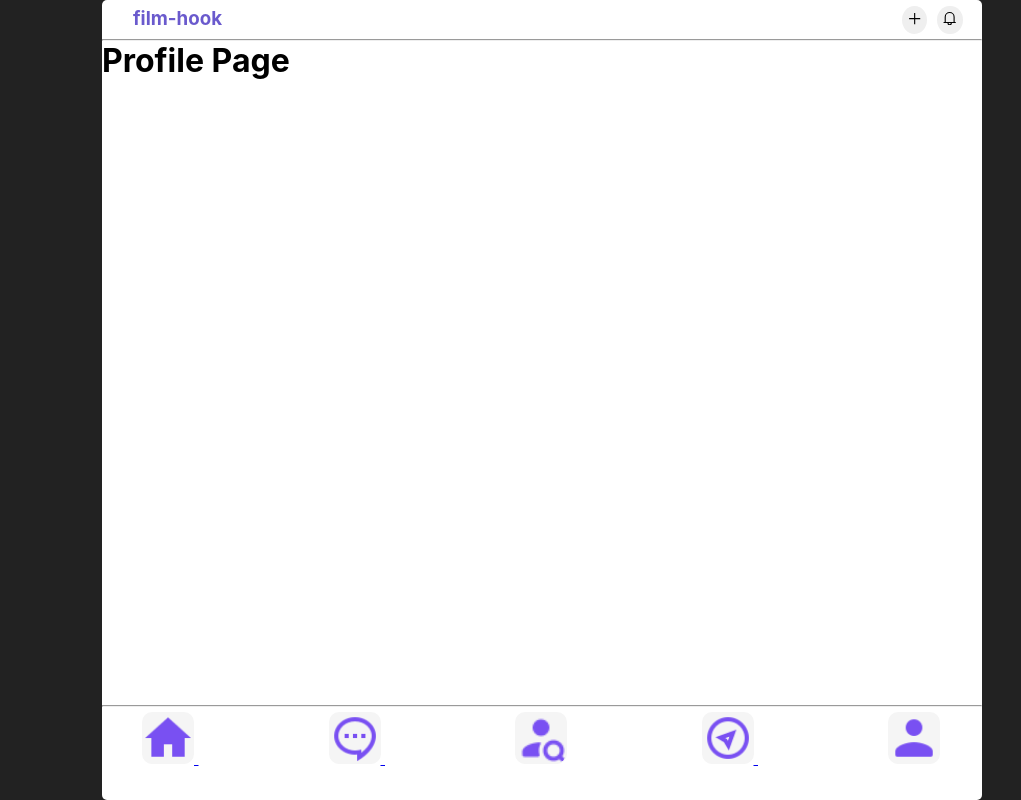
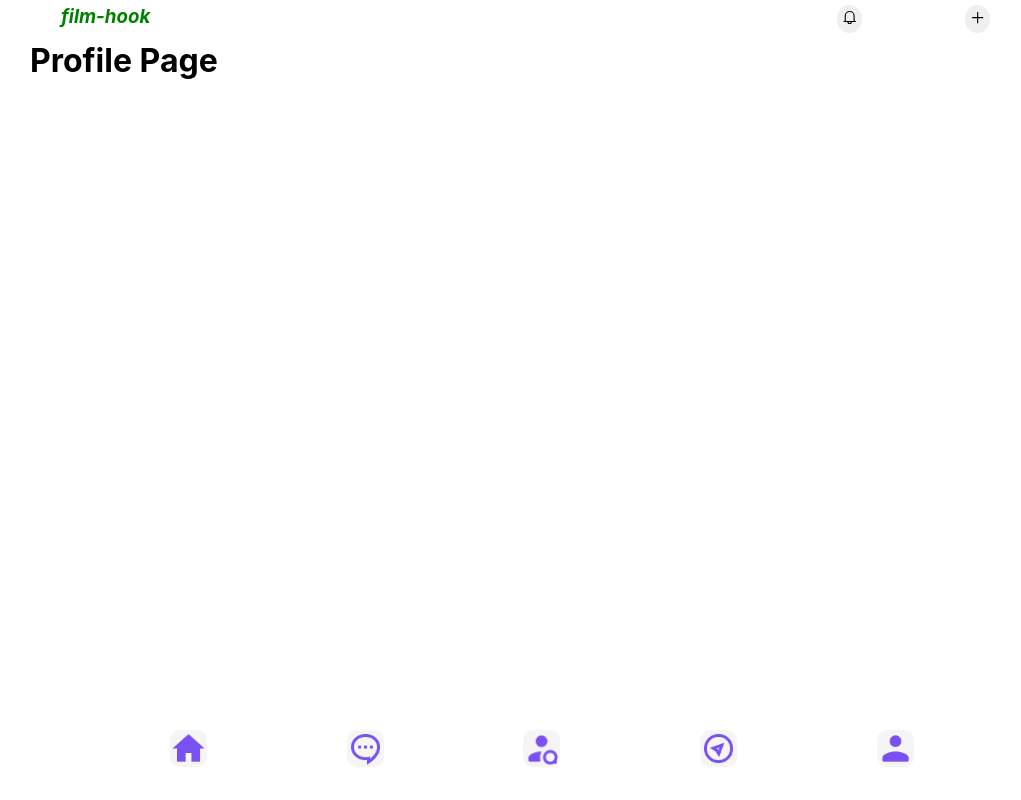
Before and after one commit to hariharan1212/prithivi, a React (Create React App) app: page /profile in a window 1280 px wide. Shown: the whole page, without its empty margins (98-1119 px from the left). Built offline with nearby package versions, Linux system fonts and the light colour scheme.

Commit message:
code modified

```diff
--- a/public/index.html
+++ b/public/index.html
@@ -9,35 +9,10 @@
       name="description"
       content="Web site created using create-react-app"
     />
-    <link rel="apple-touch-icon" href="%PUBLIC_URL%/logo192.png" />
-    <!--
-      manifest.json provides metadata used when your web app is installed on a
-      user's mobile device or desktop. See https://developers.google.com/web/fundamentals/web-app-manifest/
-    -->
-    <link rel="manifest" href="%PUBLIC_URL%/manifest.json" />
-    <!--
-      Notice the use of %PUBLIC_URL% in the tags above.
-      It will be replaced with the URL of the `public` folder during the build.
-      Only files inside the `public` folder can be referenced from the HTML.
-
-      Unlike "/favicon.ico" or "favicon.ico", "%PUBLIC_URL%/favicon.ico" will
-      work correctly both with client-side routing and a non-root public URL.
-      Learn how to configure a non-root public URL by running `npm run build`.
-    -->
     <title>React App</title>
   </head>
   <body>
     <noscript>You need to enable JavaScript to run this app.</noscript>
     <div id="root"></div>
-    <!--
-      This HTML file is a template.
-      If you open it directly in the browser, you will see an empty page.
-
-      You can add webfonts, meta tags, or analytics to this file.
-      The build step will place the bundled scripts into the <body> tag.
-
-      To begin the development, run `npm start` or `yarn start`.
-      To create a production bundle, use `npm run build` or `yarn build`.
-    -->
   </body>
 </html>
--- a/src/App.css
+++ b/src/App.css
@@ -3,78 +3,143 @@
   margin: 0;
 }
 
-body{
-  background: #222;
-}
-/* ---------------------------------------------------------------------------------------*/
+
+@media only screen and (max-width:425px) {
+
 .appContainer{
-  width: auto;
+  width: 100%;
   height: 100vh;
-  margin-left: 200px;
-  margin-right: 200px;
   background-color: #fff;
   border-radius: 5px;
   overflow: hidden;
 }
 /* ---------------------------------------------------------------------------------------*/
+
 .appPage{
-  width: auto;
-  height: 88%;
+  width: 100%;
+  height: 90%;
 }
 .appPage_nav{
-  height: auto;
-  margin: 1px 1px 5px 1px;
+  height: 35px;
+  margin: 1px 1px 1px 1px;
 }
 .appPage_nav h3{
-  margin: 0 0 0 30px;
-  color: slateblue;
+ margin-left: 30px;
+ margin-top: 5px;
+ color: green;
+ font-style: italic;
 }
 .appPage_nav  button{
-  padding:6px;
+ padding: 6px;
+ margin-top: 5px;
  border-radius: 50%;
  border: none;
-  margin-top: 5px;
  cursor: pointer;
-  color: steelblue;
 }
-.appPage_nav h3 span:first-child {
-  margin: 0 0 0 680px;
+.appPage_nav .appPage_nav_btn1{
+   position: absolute;
+   top: 0;
+   right: 70px;
  }
-
-.appPage_nav h3 span:last-child {
- margin: 0 0 0 10px;
+ .appPage_nav .appPage_nav_btn2{
+  position: absolute;
+  top: 0;
+  right: 30px;
 }
 /* ---------------------------------------------------------------------------------------*/
+
 .appPage_route {
   width: auto;
-  height: 490px;
+  height: 425px;
   overflow: auto;
 }
 /* ---------------------------------------------------------------------------------------*/
+
 .appIcons{
-  width: auto;
-  height: auto;
+  width: 100%;
+  height: 10%;
+  display: flex;
+ justify-content: space-evenly;
 }
-.appIcons span img{
+.appIcons img{
+ width: 35px;
+ background: whitesmoke;
  padding: 1px;
-  width: 50px;
-  margin-left: 40px;
  margin-top: 5px;
  border-radius: 10px;
-  background: whitesmoke;
-  color: rosybrown;
+}
+}
+
+/* ---------------------------------------------------------------------------------------*/
+
+
+@media only screen and (max-width:2600px) and (min-width:426px) {
+
+  .appContainer{
+    width: 80%;
+    height: 100vh;
+    background-color: #fff;
+    border-radius: 5px;
+    overflow: hidden;
+    margin-left: 10%;
+    margin-right: 10%;
+  }
+
+ /* ---------------------------------------------------------------------------------------*/
+
+  .appPage{
+    width: 100%;
+    height: 90%;
+
+  }
+  .appPage_nav{
+    height: 35px;
+    margin: 1px 1px 1px 1px;
+
+  }
+  .appPage_nav h3{
+    margin-left: 30px;
+    margin-top: 5px;
+    color: green;
+    font-style: italic;
+   }
+   .appPage_nav  button{
+    padding: 6px;
+    margin-top: 5px;
+    border-radius: 50%;
+    border: none;
     cursor: pointer;
    }
-.appIcons span:nth-child(2){
-  margin-left: 90px;
+   .appPage_nav .appPage_nav_btn1{
+    position: absolute;
+    top: 0;
+    right: 15%;
   }
-.appIcons span:nth-child(3){
-  margin-left: 90px;
+  .appPage_nav .appPage_nav_btn2{
+    position: absolute;
+    top: 0;
+    right: 25%;
   }
-.appIcons span:nth-child(4){
-  margin-left: 90px;
+
+  .appPage_route {
+    width: auto;
+    height: 92%;
+    overflow: auto;
   }
-.appIcons span:nth-child(5){
-  margin-left: 90px;
+
+ /* ---------------------------------------------------------------------------------------*/
+
+  .appIcons{
+    width: 100%;
+    height: 10%;
+    display: flex;
+   justify-content: space-evenly;
   }
-/* ---------------------------------------------------------------------------------------*/
+  .appIcons img{
+   width: 35px;
+   background: whitesmoke;
+   padding: 1px;
+   margin-top: 5px;
+   border-radius: 10px;
+  }
+}
--- a/src/App.js
+++ b/src/App.js
@@ -14,13 +14,12 @@ export default function App() {
   return (
     <>
     <div className="appContainer">
-       <div className="appPage">
+      <div className="appPage">
         <div className="appPage_nav">
-          <h3>film-hook
-             <span><button><GrAdd/></button></span>
-             <span><button><GrNotification/></button></span>
-          </h3>
-        </div> <hr />
+          <h3>film-hook   </h3>
+             <span className="appPage_nav_btn1"><button><GrAdd/></button></span>
+             <span className="appPage_nav_btn2"><button><GrNotification/></button></span>
+        </div>
 
         <div className="appPage_route">
               <Routes>
@@ -31,15 +30,15 @@ export default function App() {
                     <Route path="/profile" element={<Profile/>} />
               </Routes>
         </div>
-       </div> <hr/>
+       </div>
 
        <div className="appIcons">
-          <span> <Link to={"/"}><img src="./images/home.png" alt=''/> </Link> </span>
-          <span> <Link to={"/chat"}><img src="./images/chat.png" alt=''/> </Link> </span>
-          <span> <Link to={"/searchclint"}><img src="./images/personSearch.png" alt=''/></Link> </span>
-          <span> <Link to={"/navigation"}><img src="./images/navigation.png" alt=''/> </Link> </span>
-          <span> <Link to={"/profile"}><img src="./images/userprofile.png" alt=''/> </Link> </span>
-       </div>
+          <Link to={"/"} ><img src="./images/home.png" alt='' /></Link>
+          <Link to={"/chat"}><img src="./images/chat.png" alt=''/></Link>
+          <Link to={"/searchclint"}><img src="./images/personSearch.png" alt=''/></Link>
+          <Link to={"/navigation"}><img src="./images/navigation.png" alt=''/></Link>
+          <Link to={"/profile"}><img src="./images/userprofile.png" alt=''/></Link>
+      </div>
     </div>
     </>
   );
--- a/src/index.js
+++ b/src/index.js
@@ -8,8 +8,8 @@ import App from './App';
 const root = ReactDOM.createRoot(document.getElementById('root'));
 root.render(
   <React.StrictMode>
-      <BrowserRouter>
-    <App />
-     </BrowserRouter>
+        <BrowserRouter>
+              <App />
+       </BrowserRouter>
   </React.StrictMode>
 );
```
Lines whose indentation alone changed are shown as unchanged.
